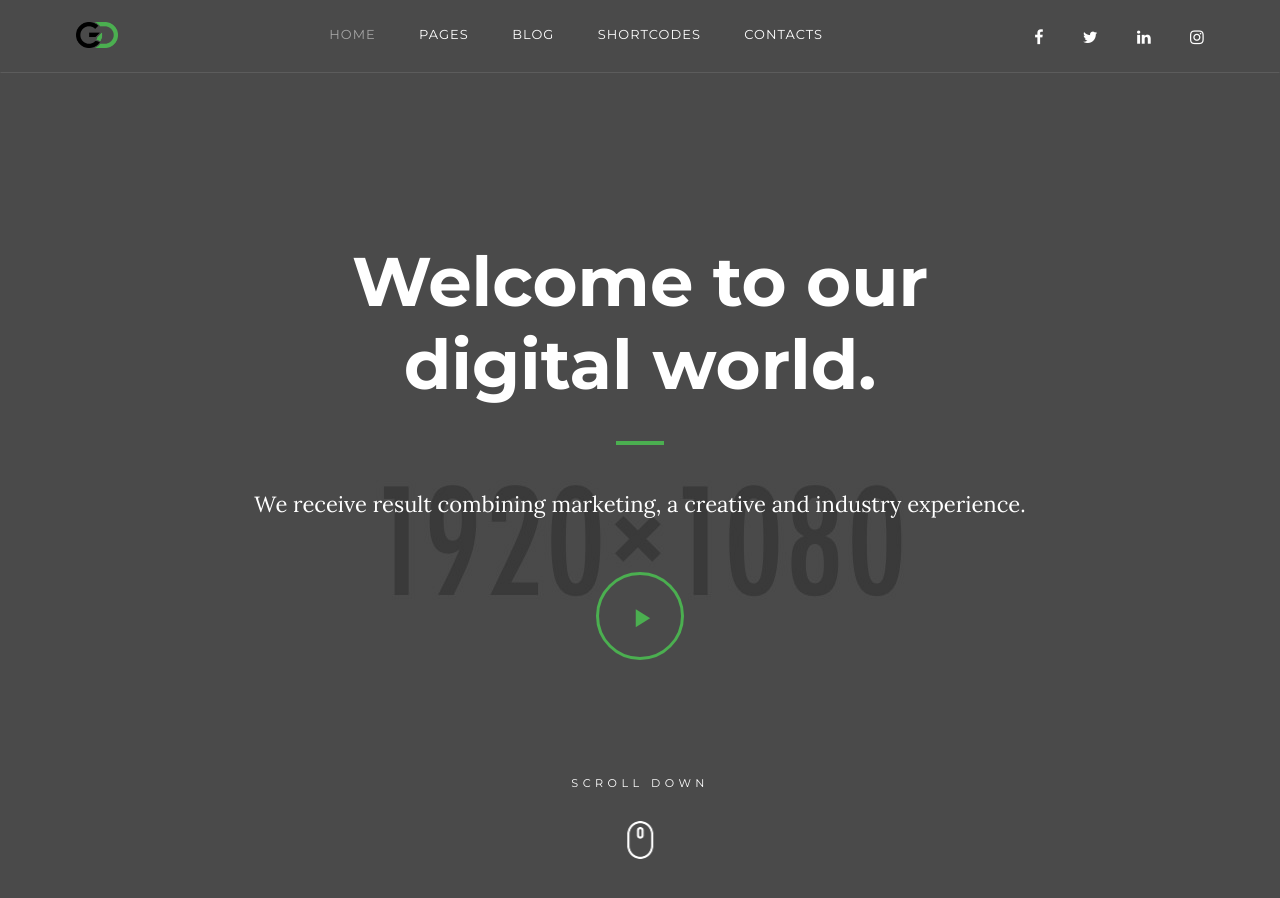
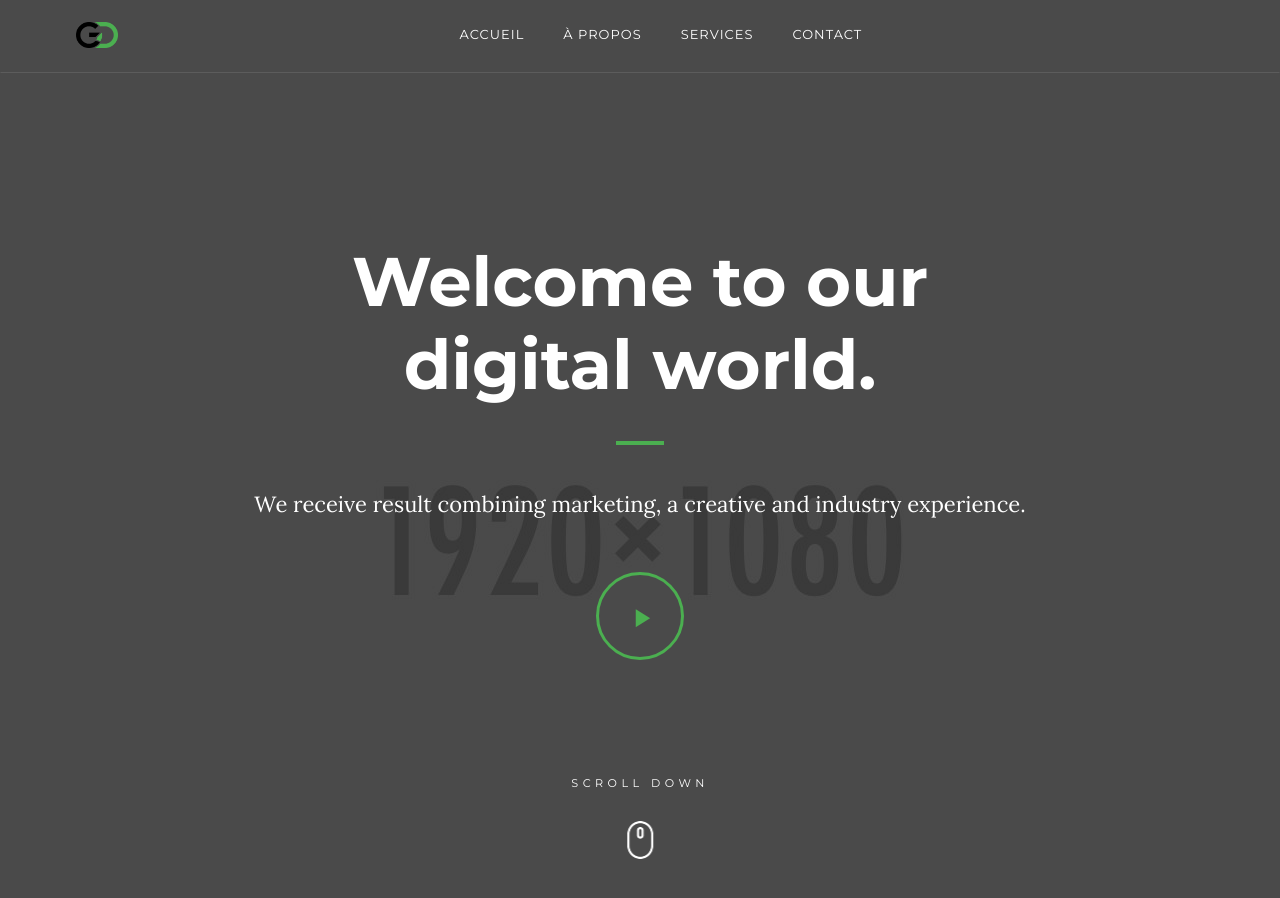
Before and after one commit to bkingg/gd-consulting, a Jekyll site: the page built from index.html, in a window 1280 px wide and 900 px high. Built offline with Jekyll 4.4.1, drawn with Linux system fonts in a browser that asks for light colours; some web fonts are replaced.

Commit message:
create dynamic header and menus, social media

```diff
--- /dev/null
+++ b/_data/social_media.json
@@ -0,0 +1,6 @@
+{
+  "facebook_url": "",
+  "twitter_url": "",
+  "linkedin_url": "",
+  "instagram_url": ""
+}
--- a/_includes/header.html
+++ b/_includes/header.html
@@ -15,102 +15,28 @@
         <span class="icon-bar"></span>
       </button>
 
-    <ul class="social-list">
-      <li><a href="" class="fa fa-facebook"></a></li>
-      <li><a href="" class="fa fa-twitter"></a></li>
-      <li><a href="" class="fa fa-linkedin"></a></li>
-      <li><a href="" class="fa fa-instagram"></a></li>
-    </ul>
+    {%- include social-media.html -%}
 
-    <!-- Navigation Desctop -->
+    <!-- Navigation Desktop -->
 
     <nav class="nav-desctop hidden-xs hidden-sm">
       <ul class="nav-desctop-list">
-        <li class="active">
-          <a href="#">Home</a>
-          <ul>
-            <li>
-              <a href="home-agency.html">Agency</a>
+        {%- for link in site.data.menus.menu_principal.links =%}
+          {%- assign link_handle = link.title | slugify -%}
+          {%- assign page_handle = page.title | slugify -%}
+          <li>
+            <a class="{% if page_handle == link_handle %} active{% endif %}" href="{{ link.url }}">{{ link.title }}</a>
+            {%- if link.links -%}
               <ul>
-                <li><a href="home-agency.html">Agency 1 - Classic</a></li>
-                <li><a href="home-agency2.html">Agency 2 - creative</a></li>
-                <li><a href="home-agency3.html">Agency 3 - image</a></li>
-                <li><a href="home-agency4.html">Agency 4 - Video</a></li>
+                {%- for l in link.links -%}
+                  {%- assign l_handle = l.title | slugify -%}
+                  {%- assign page_handle = page.title | slugify -%}
+                  <li><a class="{% if page_handle == l_handle %} active{% endif %}" href="{{ l.url }}">{{ l.title }}</a></li>
+                {%- endfor -%}
               </ul>
-            </li>
-            <li><a href="home-business.html">Business</a></li>
-            <li>
-              <a href="home-freelance.html">Freelance</a>
-              <ul>
-                <li><a href="home-freelance.html">Freelance - Dark</a></li>
-                <li><a href="home-freelance-light.html">Freelance - Light</a></li>
-              </ul>
-            </li>
-            <li class="active"><a href="home-startup.html">Startup</a></li>
-            <li><a href="home-portfolio.html">Portfolio</a></li>
-          </ul>
-        </li>
-        <li>
-          <a href="#">Pages</a>
-          <ul>
-            <li>
-              <a href="about.html">About</a>
-              <ul>
-                <li><a href="about.html">About 1</a></li>
-                <li><a href="about2.html">About 2</a></li>
-              </ul>
-            </li>
-            <li>
-              <a href="services.html">Services</a>
-              <ul>
-                <li><a href="services.html">Services 1</a></li>
-                <li><a href="services2.html">Services 2</a></li>
-              </ul>
-            </li>
-            <li>
-              <a href="portfolio.html">Portfolio</a>
-              <ul>
-                <li><a href="portfolio.html">Portfolio 1</a></li>
-                <li><a href="portfolio2.html">Portfolio 2</a></li>
-                <li><a href="portfolio3.html">Portfolio 3</a></li>
-                <li><a href="portfolio4.html">Portfolio 4</a></li>
-              </ul>
-            </li>
-            <li>
-              <a href="portfolio-details.html">Portfolio details</a>
-              <ul>
-                <li><a href="portfolio-details.html">Portfolio details 1</a></li>
-                <li><a href="portfolio-details2.html">Portfolio details 2</a></li>
-              </ul>
-            </li>
-            <li><a href="comming-soon.html">Comming-soon</a></li>
-            <li><a href="404.html">404</a></li>
-          </ul>
-        </li>
-        <li>
-          <a href="blog.html">Blog</a>
-          <ul>
-            <li>
-              <a href="blog.html">Blog list</a>
-              <ul>
-                <li><a href="blog.html">Blog list 1</a></li>
-                <li><a href="blog-columns2.html">Blog list 2</a></li>
-                <li><a href="blog-columns3.html">Blog list 3</a></li>
-              </ul>
-            </li>
-            <li><a href="blog-sidebar.html">Blog sidebar</a></li>
-            <li><a href="blog-post.html">Blog details</a></li>
-          </ul>
-        </li>
-        <li><a href="shortcodes.html">Shortcodes</a></li>
-        <li>
-          <a href="contacts.html">Contacts</a>
-          <ul>
-            <li><a href="contacts.html">Contacts 1</a></li>
-            <li><a href="contacts2.html">Contacts 2</a></li>
-            <li><a href="contacts3.html">Contacts 3</a></li>
-          </ul>
-        </li>
+            {%- endif -%}
+          </li>
+        {%- endfor -%}
       </ul>
     </nav>
 
@@ -119,91 +45,24 @@
     <nav class="nav-mobile hidden-md hidden-lg">
       <div class="collapse navbar-collapse" id="nav-collapse">
         <ul class="nav-mobile-list">
-          <li class="active">
-            <a href="#">Home <i class="fa fa-angle-down"></i></a>
-            <ul>
-              <li>
-                <a href="#">Agency <i class="fa fa-angle-down"></i></a>
+          {%- for link in site.data.menus.menu_principal.links =%}
+            {%- assign link_handle = link.title | slugify -%}
+            {%- assign page_handle = page.title | slugify -%}
+            <li>
+              <a class="{% if page_handle == link_handle %} active{% endif %}" href="{{ link.url }}">
+                {{ link.title }}{% if link.links %} <i class="fa fa-angle-down"></i>{% endif -%}
+              </a>
+              {%- if link.links -%}
                 <ul>
-                  <li><a href="home-agency.html">Agency 1 - Classic</a></li>
-                  <li><a href="home-agency2.html">Agency 2 - creative</a></li>
-                  <li><a href="home-agency3.html">Agency 3 - image</a></li>
-                  <li><a href="home-agency4.html">Agency 4 - Video</a></li>
+                  {%- for l in link.links -%}
+                    {%- assign l_handle = l.title | slugify -%}
+                    {%- assign page_handle = page.title | slugify -%}
+                    <li><a class="{% if page_handle == l_handle %} active{% endif %}" href="{{ l.url }}">{{ l.title }}</a></li>
+                  {%- endfor -%}
                 </ul>
-              </li>
-              <li><a href="home-business.html">Business</a></li>
-              <li>
-                <a href="home-freelance.html">Freelance</a>
-                <ul>
-                  <li><a href="home-freelance.html">Freelance - Dark</a></li>
-                  <li><a href="home-freelance-light.html">Freelance - Light</a></li>
-                </ul>
-              </li>
-              <li class="active"><a href="home-startup.html">Startup</a></li>
-              <li><a href="home-portfolio.html">Portfolio</a></li>
-            </ul>
-          </li>
-          <li>
-            <a href="#">Pages <i class="fa fa-angle-down"></i></a>
-            <ul>
-              <li>
-                <a href="#">About <i class="fa fa-angle-down"></i></a>
-                <ul>
-                  <li><a href="about.html">About 1</a></li>
-                  <li><a href="about2.html">About 2</a></li>
-                </ul>
-              </li>
-              <li>
-                <a href="#">Services <i class="fa fa-angle-down"></i></a>
-                <ul>
-                  <li><a href="services.html">Services 1</a></li>
-                  <li><a href="services2.html">Services 2</a></li>
-                </ul>
-              </li>
-              <li>
-                <a href="#">Portfolio <i class="fa fa-angle-down"></i></a>
-                <ul>
-                  <li><a href="portfolio.html">Portfolio 1</a></li>
-                  <li><a href="portfolio2.html">Portfolio 2</a></li>
-                  <li><a href="portfolio3.html">Portfolio 3</a></li>
-                  <li><a href="portfolio4.html">Portfolio 4</a></li>
-                </ul>
-              </li>
-              <li>
-                <a href="#">Portfolio details <i class="fa fa-angle-down"></i></a>
-                <ul>
-                  <li><a href="portfolio-details.html">Portfolio details 1</a></li>
-                  <li><a href="portfolio-details2.html">Portfolio details 2</a></li>
-                </ul>
-              </li>
-              <li><a href="comming-soon.html">Comming-soon</a></li>
-              <li><a href="404.html">404</a></li>
-            </ul>
-          </li>
-          <li>
-            <a href="#">Blog <i class="fa fa-angle-down"></i></a>
-            <ul>
-              <li>
-                <a href="#">Blog list <i class="fa fa-angle-down"></i></a>
-                <ul>
-                  <li><a href="blog.html">Blog list 1</a></li>
-                  <li><a href="blog-columns2.html">Blog list 2</a></li>
-                  <li><a href="blog-columns3.html">Blog list 3</a></li>
-                </ul>
-              </li>
-              <li><a href="blog-sidebar.html">Blog sidebar</a></li>
-              <li><a href="blog-post.html">Blog details</a></li>
-            </ul>
-          </li>
-          <li><a href="shortcodes.html">Shortcodes</a></li>
-          <li>
-            <a href="#">Contacts <i class="fa fa-angle-down"></i></a>
-            <ul>
-              <li><a href="contacts.html">Contacts 1</a></li>
-              <li><a href="contacts2.html">Contacts 2</a></li>
-              <li><a href="contacts3.html">Contacts 3</a></li>
-            </ul>
-          </li>
+              {%- endif -%}
+            </li>
+          {%- endfor -%}
         </ul>
       </div>
     </nav>
--- /dev/null
+++ b/_includes/social-media.html
@@ -0,0 +1,15 @@
+<ul class="social-list">
+  {%- assign social_media = site.data.social_media -%}
+  {%- if social_media.facebook_url != empty -%}
+    <li><a href="{{ social_media.facebook_url }}" class="fa fa-facebook" target="_blank"></a></li>
+  {%- endif -%}
+  {%- if social_media.twitter_url != empty -%}
+    <li><a href="{{ social_media.twitter_url }}" class="fa fa-twitter" target="_blank"></a></li>
+  {%- endif -%}
+  {%- if social_media.linkedin_url != empty -%}
+    <li><a href="{{ social_media.linkedin_url }}" class="fa fa-linkedin" target="_blank"></a></li>
+  {%- endif -%}
+  {%- if social_media.instagram_url != empty -%}
+    <li><a href="{{ social_media.instagram_url }}" class="fa fa-instagram" target="_blank"></a></li>
+  {%- endif -%}
+</ul>
--- a/_layouts/default.html
+++ b/_layouts/default.html
@@ -3,13 +3,12 @@
 <head>
 <meta  charset="utf-8">
 <meta name="viewport" content="width=device-width, initial-scale=1">
-<title>Virgo. - Multipurpose HTML Template</title>
+<title>GD Consulting</title>
 
 <!-- Favicons -->
-<link rel="shortcut icon" href="favicon.png">
-<link rel="apple-touch-icon" href="apple-touch-icon.png">
-<link rel="apple-touch-icon" sizes="72x72" href="apple-touch-icon-72x72.png">
-<link rel="apple-touch-icon" sizes="114x114" href="apple-touch-icon-114x114.png">
+<link rel="apple-touch-icon" sizes="180x180" href="/img/apple-touch-icon.png">
+<link rel="icon" type="image/png" sizes="32x32" href="/img/favicon-32x32.png">
+<link rel="icon" type="image/png" sizes="16x16" href="/img/favicon-16x16.png">
 
 <!-- Styles -->
 <link href="https://fonts.googleapis.com/css?family=Lora:400,400i,700,700i|Montserrat:400,700|Playfair+Display:400,400i,700,700i&amp;subset=cyrillic" rel="stylesheet">
--- a/index.html
+++ b/index.html
@@ -239,12 +239,7 @@ You can also freely advertise with us, exchange links with us, or be a member of
           <div class="copyrights">
           © Copyright 2016 Virgo. All Rights Reserved
           </div>
-          <ul class="social-list">
-            <li><a href="" class="fa fa-facebook"></a></li>
-            <li><a href="" class="fa fa-twitter"></a></li>
-            <li><a href="" class="fa fa-linkedin"></a></li>
-            <li><a href="" class="fa fa-instagram"></a></li>
-          </ul>
+          {%- include social-media.html -%}
       </div>
     </div>
   </footer>
```
Also changed, not shown: _data/menus.json (added, +41 -0 lines), img/android-chrome-192x192.png (added), img/android-chrome-512x512.png (added), img/apple-touch-icon.png (added), img/favicon-16x16.png (added), img/favicon-32x32.png (added), img/favicon.ico (added).
